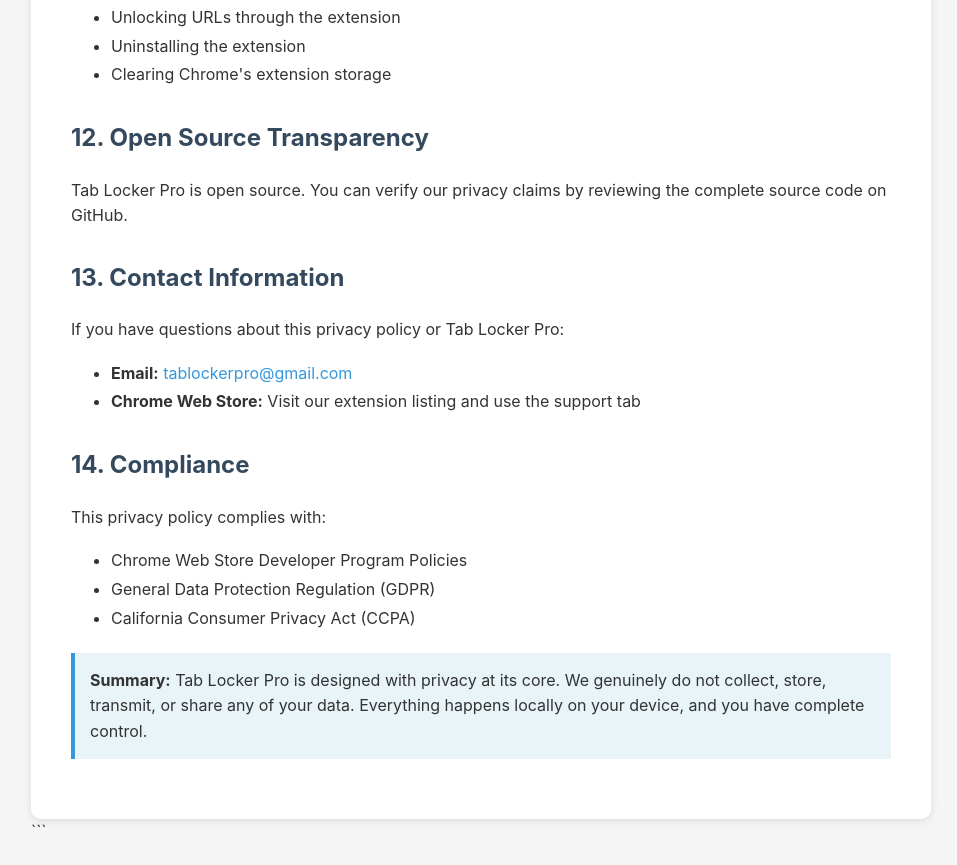
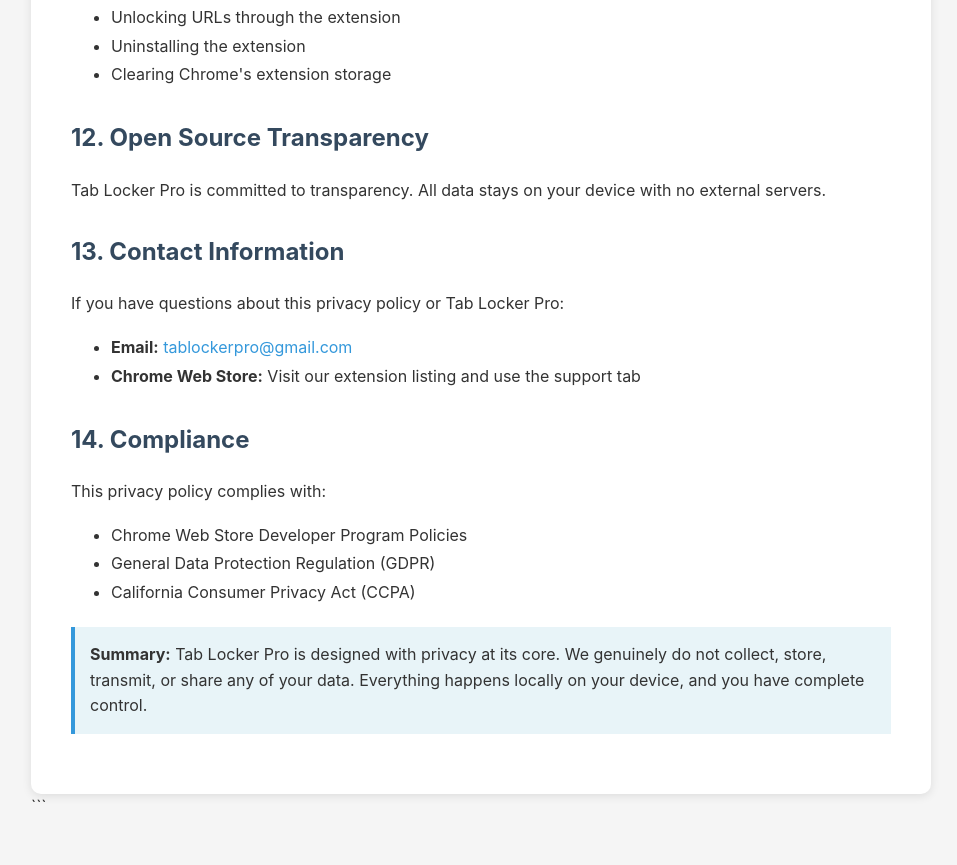
Before and after one commit to tablockerpro-ctrl/tab-locker-privacy, a plain HTML site: page index.html in a window 1280 px wide. Shown: the part 2978-3843 px from the top of the page, without its empty margins (159-1116 px from the left). Drawn offline with Linux system fonts and the light colour scheme.

Commit message:
Update index.html

```diff
--- a/index.html
+++ b/index.html
@@ -151,8 +151,7 @@
         </ul>
 
         <h2>12. Open Source Transparency</h2>
-        <p>Tab Locker Pro is open source. You can verify our privacy claims by reviewing the complete source code on GitHub.</p>
-
+        <p>Tab Locker Pro is committed to transparency. All data stays on your device with no external servers.</p>
         <h2>13. Contact Information</h2>
         <p>If you have questions about this privacy policy or Tab Locker Pro:</p>
         <ul>
```
